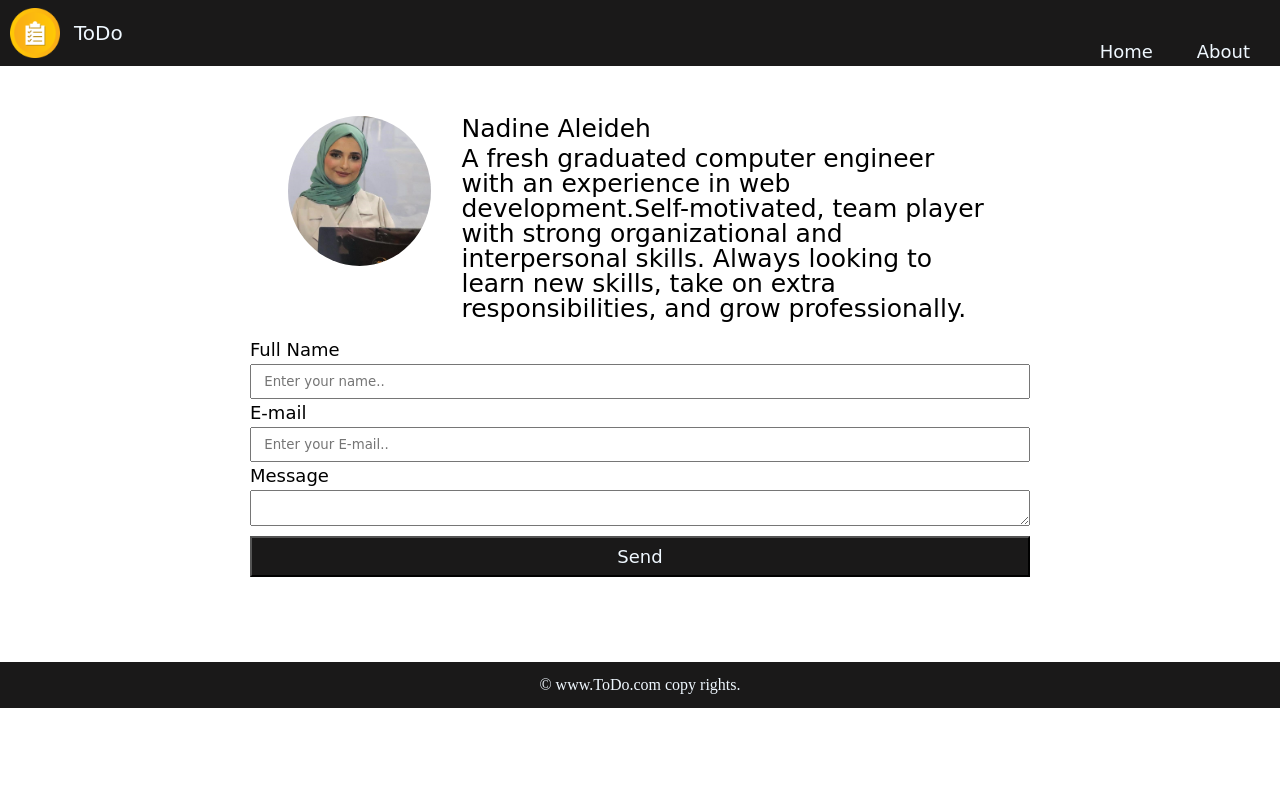
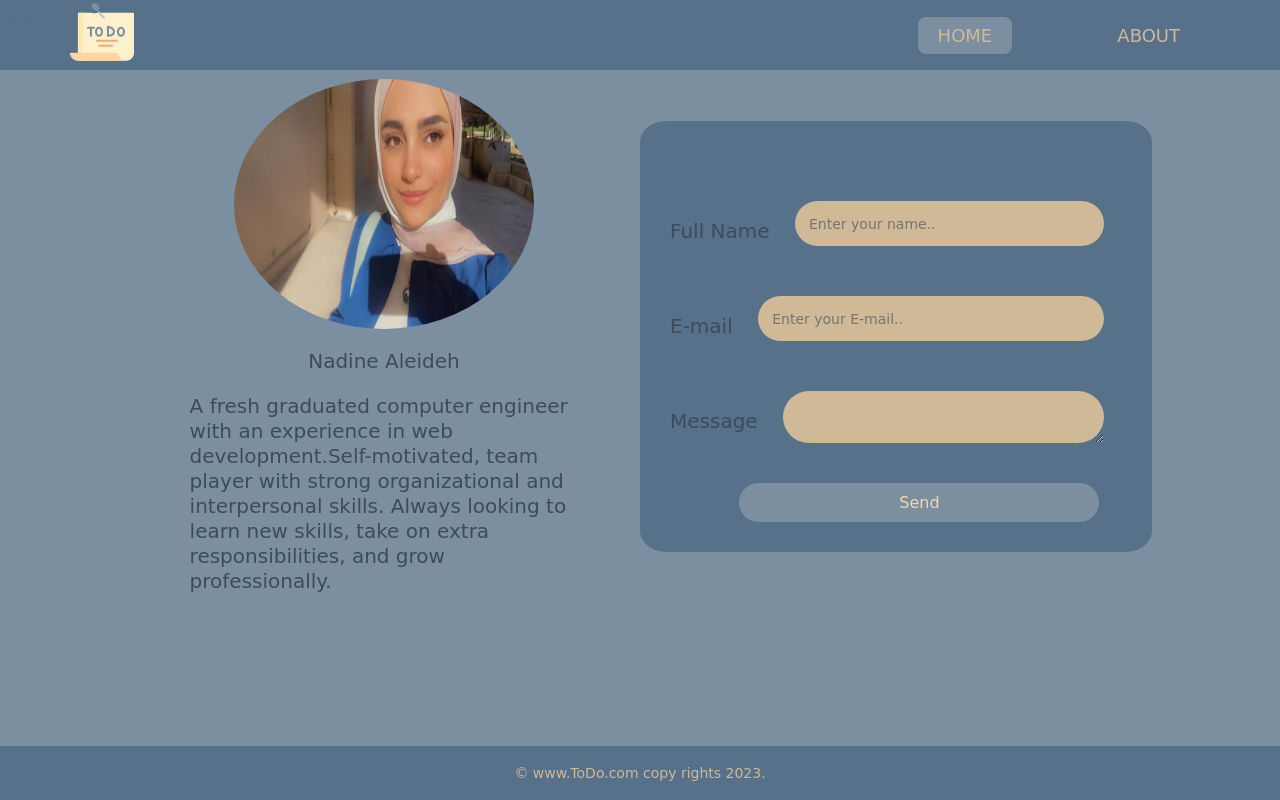
Before and after one commit to NadineAleideh/todo-project, a plain HTML site: page about.html in a window 1280 px wide. Drawn offline with Linux system fonts and the light colour scheme; a web font is replaced by a local one.

Commit message:
This is the solution of lab5

```diff
--- a/CSS/index.css
+++ b/CSS/index.css
@@ -1,159 +1,338 @@
-*{
-    /* font-family: 'Open Sans', sans-serif; */
-    font-family: 'Delicious Handrawn', cursive;
-    text-decoration: none;
+
+     *{
+        padding:0;
+        margin: 0;
+        text-decoration: none;
+        list-style: none;
+        box-sizing: border-box;
+        font-family: 'Alkatra', cursive;
+
+     }
+     :root{
+        --darkBlue:#567189;
+        --lightBlue: #7B8FA1;
+        --coffee:#CFB997;
+        --bige:#f7d6a8;
+        font-family: 'Alkatra', cursive;
+     }
+   body{
+    background-color: var(--lightBlue);
+   }
+     /*start header Style*/
+     header{
+        display: flex;
+        justify-content: space-between;
+     }
+
+     nav{
+
+        background-color: var(--darkBlue);
+        height: 70px;
+        width: 100%;
+     }
+     nav img#logo{
+        margin-left: 10px;
+      padding: 0 60px;
+
+
+     }
+
+     nav ul{
+        float: right;
+        margin-right: 40px;
+     }
+     nav ul li{
+        display: inline-block;
+        line-height: 80px;
+        margin: -4px 40px;
+
+     }
+     nav ul li a {
+        color: var(--coffee);
+        font-size: 18px;
+        padding: 8px 20px;;
+        border-radius: 8px ;
+     }
+     a.active,a:hover{
+        background: var(--lightBlue);
+        transition: .5s ;
+     }
+     .checkbtn{
+        font-size: 30px;
+        color: var(--bige);
+        float: right;
+        line-height: 80px;
+        margin-right: 40px;
+        cursor: pointer;
+        display: none;
+     }
+     #check{
+        display: none;
+     }
+     @media (max-width:952px) {
+        img#logo{
+            width:16px;
+            height: 16px;
+            padding-left: 10px;
+        }
+        nav ul li a {
+            font-size: 16px;
+        }
+     }
+
+     @media (max-width:858px) {
+        .checkbtn{
+            display: block;
+        }
+        ul{
+            position: fixed;
+            width: 100%;
+            height: 100vh;
+            background: var(--darkBlue);
+            top: 80px;
+            left: -100%;
+            text-align: center;
+            transition: all .5s;
+        }
+        nav ul li{
+            display: block;
+            margin: 50px 0px;
+            line-height: 30px;
+        }
+        nav ul li a {
+            font-size: 20px;
+        }
+        a:hover,a.active{
+            background: none;
+        }
+        #check:checked ~ ul{
+            left: 0;
+        }
+     }
+/*end header Style*/
+
+/*start footer Style*/
+footer{
+    background-color: var(--darkBlue);
+    width: 100%;
+    height:auto;
+    color: var(--coffee);
+    padding: 20px 0;
+    text-align: center;
+    font-size: 14px;
+    position: absolute;
+    bottom: 0;
+    left: 0;
+    right: 0;
+}
+/*end footer Style*/
+
+/*start todo list Style home page*/
+#app{
+width: 100%;
+max-width: 540px ;
+background-color: var(--coffee);
+margin: 90px auto 20px;
+padding: 30px 30px 70px ;
+border-radius: 10px;
+
+}
+#app h2{
+    color: var(--darkBlue);
+    margin-bottom: 20px;
+    padding-left: 15%;
+    font-size: 20px;
+
+
+}
+#create-task-box{
+    display: flex;
+    align-items: center;
+    justify-content: space-between;
+    background-color: #7B8FA1;
+    border-radius: 30px;
+    padding-left: 20px;
+    margin-bottom: 25px;
+}
+#task-input{
+    flex:1;
+    border:none;
+    outline: none;
+    background: transparent;
+    padding: 10px;
+    font-weight: 14px;
+    font-family: 'Alkatra', cursive;
+}
+#addBtn{
+border:none;
+outline: none;
+padding:16px 50px;
+background-color: var(--darkBlue);
+color: var(--coffee);
+font-size: 16px;
+font-family: 'Alkatra', cursive;
+border-radius: 40px;
+
 }
 
-body{
-    display: flex;
-    flex-direction: column;
+#addBtn:hover{
+    color: var(--lightBlue);
+		cursor: pointer;
+
 }
 
-header{
-    background-color: rgb(26, 25, 25);
-    width: 100%;
-    color: aliceblue;
-    padding-top: 5px;
-    padding-bottom: 5px;
+#list-todo li{
+    font-size: 17px;
+    padding: 12px 8px 12px 50px;
+    position: relative;
+    display: flex;
+    justify-content: space-between;
 }
 
- #logo-name{
-     padding-left: 10px;
+ul li::before{
+content:'';
+position: absolute;
+height: 26px;
+width: 26px;
+border-radius: 50%;
+background-image: url(../assets/images/unchecked2.png);
+background-size: cover;
+top:8px;
+left:8px;
+}
+ul li.checked{
+    color:var(--lightBlue);
+    text-decoration: line-through;
+}
+ul li.checked::before{
+    background-image: url(../assets/images/checked.png);
 
- }
-
-#logo-name img{
-float:left;
-padding-top: 3px;
-}
-#logo-name h2{
-padding-top: 18px;
-padding-left: 64px;
-font-size: 20px;
-font-family: 'Delicious Handrawn', cursive;
 }
 
-nav{
-    float: right;
-    padding-right: 10px;
+.fa-solid{
+    color: var(--darkBlue);
+    padding: 0px 10px;
 }
+/*end todo list Style home page*/
 
-nav ul li {
-    display: inline;
-    padding: 20px;
+/*start main section about page*/
 
-}
-nav ul li a{
-    color: aliceblue;
-    margin-bottom: 10px;
-    font-size: 18px;
-    font-family: 'Delicious Handrawn', cursive;
-    padding-bottom: 5px;
+main#about {
+    display: flex;
+    justify-content: center;
+    align-items: center;
+    flex-wrap: wrap;
+    width: 100%;
+    height: 533px;
+    background-color:  var(--lightBlue);
 }
 
 
-footer{
-    background-color: rgb(26, 25, 25);
-    width: 100%;
-    color: aliceblue;
-    padding-top: 15px;
-    padding-bottom:15px;
-    text-align: center;
-}
-#tasks-sec{
+#con{
+    width: 40%;
+    padding-left: 40px;
+
+    padding-right:40px;
     display: flex;
     flex-direction: column;
-    width: 100%;
-    padding: 30px;
+    align-items: center;
+
+
 }
-#tasks-sec h1{
+#descrption{
+    width: 90%;
+
+}
+#form{
+    width: 40%;
+    display: flex;
+    flex-direction: column;
+    padding-left: 30px;
+    background-color: var(--darkBlue);
+   border-radius: 5%;
+
+}
+form{
+    display: flex;
+    flex-direction: column;
+    width: 90%;
     margin-top: 30px;
-font-size: 50px;
-text-align: center;
+
 }
 
-table{
-    width: 70%;
-    margin: auto;
-    margin-top: 50px;
-    margin-bottom: 170px;
-    border: 3px solid rgb(26, 25, 25);
-    font-size: 18px;
-}
-
-td,th{
-    border: 3px solid rgb(26, 25, 25);
-    padding: 10px;
-    text-align: center;
-}
-th{
-    background-color: rgb(26, 25, 25);
-    color: aliceblue;
-}
-.fa-pen-to-square{
-
-    padding-left: 10px;
-}
- .fa-trash{
-    color:rgb(254 197 8 / 78%);
-    padding-right: 10px;
-}
-
- /*about page*/
-
- #con{
-    display: flex;
-    flex-direction: row;
-    width: 55%;
-    margin: auto;
-}
-
- #con img{
+#personal{
+    width: 300px;
+    height: 250px;
     border-radius: 50%;
 
 
 }
 
- #about{
-    width: 100%;
-    margin-top: 50px;
-    margin-bottom: 85px;
+#info{
+
+    display: flex;
+    flex-direction: column;
+    align-items: center;
 }
 
- #info{
-    display: flex;
-    flex-direction: column;
-    padding-left: 30px;
-    font-size: 25px;
+#form input[type="text"],#form input[type="email"],#form textarea{
+    flex:1;
+    border:none;
+    outline: none;
+    padding: 10px;
+    font-size: 14px;
+    border-radius: 40px;
+    font-family: 'Alkatra', cursive;
+    background-color: var(--coffee);
+
 }
 
- #descrption{
-    padding-top: 5px;
+input[type="submit"]{
+    background-color: var(--lightBlue);
+    color: var(--bige);
+    margin-bottom: 30px;
+    font-size: 18px;
+    width: 80%;
+    flex:1;
+    border:none;
+    outline: none;
+    padding: 10px;
+    font-size: 16px;
+    border-radius: 40px;
+    font-family: 'Alkatra', cursive;
 }
 
- #form{
-    margin-top: 15px;
+input[type="submit"]:hover{
+    color:var(--darkBlue);
+}
+label{
+    margin-bottom: 5px;
+    padding-top: 20px;
+    font-size: 20px;
+    color: #3a4c5d;
 }
 
- form{
-    display: flex;
-    flex-direction: column;
-    margin-left: 250px;
-    margin-right: 250px;
-    font-size: 20px;
+.group-label-input, .group-label-botton{
+    display:flex;
+justify-content: center;
+    gap: 25px;
+    margin-top: 50px;
 }
 
-input{
-        padding: 8px;
-    }
-input[type="submit"]{
-        background-color:  rgb(26, 25, 25);
-        color: aliceblue;
-        margin-top: 10px;
-        font-size: 18px;
-    }
-label{
-        margin-bottom: 5px;
-        margin-top: 5px;
-        font-size: 18px;
-    }
+.group-label-botton{
+
+    width: 83%;
+    margin-left: 16%;
+    margin-top: 40px;
+
+
+}
+#info h2, #info p{
+    color:#3a4c5d;
+    font-size: 20px;
+    padding-top:20px;
+    line-height: 25px;
+}
+
+
+/*end main section about page*/
--- a/about.html
+++ b/about.html
@@ -11,6 +11,9 @@
 <link rel="preconnect" href="https://fonts.googleapis.com">
 <link rel="preconnect" href="https://fonts.gstatic.com" crossorigin>
 <link href="https://fonts.googleapis.com/css2?family=Delicious+Handrawn&display=swap" rel="stylesheet">
+<!-- <link rel="preconnect" href="https://fonts.googleapis.com">
+<link rel="preconnect" href="https://fonts.gstatic.com" crossorigin> -->
+<link href="https://fonts.googleapis.com/css2?family=Alkatra:wght@400;500;600;700&family=Delicious+Handrawn&display=swap" rel="stylesheet">
 <link rel="stylesheet" href="./CSS/reset.css">
     <link rel="stylesheet" href="./CSS/index.css">
     <title>ToDo</title>
@@ -18,27 +21,24 @@
 <body>
 
     <header>
-        <section id="logo-name">
-            <img src="./assets/images/todo.png" alt="ToDo-logo" style="width: 50px; height: 50px;">
-            <h2>ToDo</h2>
-        </section>
+        <nav>
+            <input type="checkbox" id="check">
+            <label for="check" class="checkbtn"><i class="fa-solid fa-bars"></i></label>
 
-        <section>
-             <nav>
-                <ul>
-                    <li><a href="./">Home</a></li>
-                    <li><a href="./about.html">About</a></li>
+            <img id ="logo" src="./assets/images/last-logo.png" alt="ToDo-logo" >
 
-                </ul>
-             </nav>
-        </section>
+        <ul>
+            <li><a class="active" href="./">HOME</a></li>
+            <li><a href="./about.html">ABOUT</a></li>
 
+        </ul>
+       </nav>
     </header>
 
 
     <main id="about">
         <section id="con">
-            <img src="./assets/images/fdfFF.jpg" alt="my photo" style="width: 150px; height: 150px;">
+            <img id="personal" src="./assets/images/personal.jpg" alt="my photo" >
               <section id="info">
                   <h2>Nadine Aleideh</h2>
                   <p id="descrption">A fresh graduated computer engineer with an experience in web development.Self-motivated, team player with strong organizational and interpersonal skills. Always looking to learn new skills, take on extra responsibilities, and grow professionally.</p>
@@ -48,20 +48,22 @@
 
         <section id="form">
             <form>
-
+            <div class= "group-label-input">
                 <label for="fname">Full Name</label>
                 <input type="text" id="fname" name="fullname" placeholder=" Enter your name..">
-
-                <label for="email">E-mail</label>
+            </div>
+            <div class= "group-label-input">
+                <label for="email">E-mail       </label>
                 <input type="email" id="email" name="email" placeholder=" Enter your E-mail..">
-
-
+            </div>
+            <div class= "group-label-input">
                 <label for="Message">Message</label>
                 <textarea id="Message" name="Message" placeholder="Write something.." >
                 </textarea>
-
+            </div>
+            <div class= "group-label-botton">
                 <input type="submit" value="Send">
-
+            </div>
               </form>
         </section>
     </main>
@@ -69,7 +71,7 @@
 
 
     <footer>
-        <span>&copy; www.ToDo.com copy rights.</span>
+        <span>&copy; www.ToDo.com copy rights 2023.</span>
     </footer>
 
 
```
Also changed, not shown: JS/app.js (added, +69 -0 lines), index.html (+63 -20 lines), assets/images/checked.png (added), assets/images/last-logo.png (added), assets/images/personal.jpg (added), assets/images/unchecked.png (added), assets/images/unchecked2.png (added), 5 other files.
